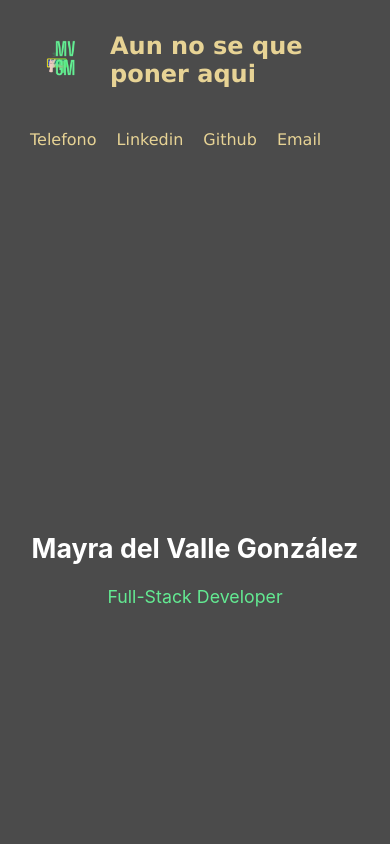
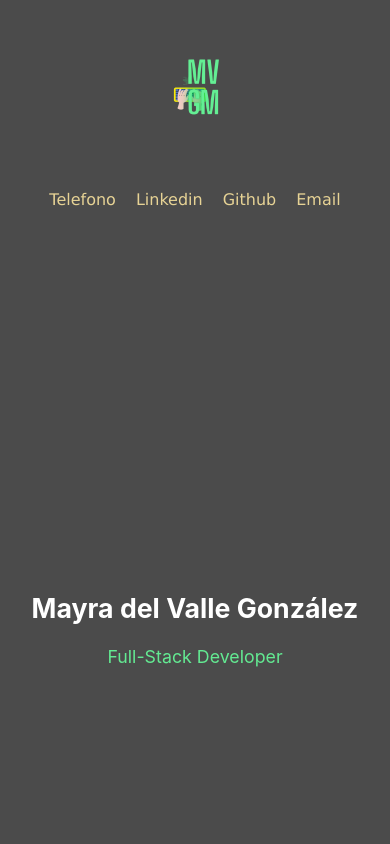
Before and after one commit to MayradelvGonzalez/MiPortfolio, a React (Create React App) app in the folder frontend/portfolio/: page / in a window 390 px wide. Shown: the top 844 px of the page. Built offline with nearby package versions, Linux system fonts and the light colour scheme; a web font is replaced by a local one.

Commit message:
agregMediaQ

```diff
--- a/frontend/portfolio/src/components/Header/Header.css
+++ b/frontend/portfolio/src/components/Header/Header.css
@@ -27,18 +27,20 @@
 .logoName{
     display: flex;
     align-items:center;
+    justify-content: center;
+
 
 }
 .logoName img{
-    width: 100px;
-    height: 100px;
+    width: 10rem;
+    height: 10rem;
     object-fit: contain;
 
 }
-.App-logo{
-    width: 50px;
-    height: 50px;
-}
+/* .App-logo{
+    width: 70px;
+    height: 70px;
+} */
 .lista {
     height: max-content;
     font-family:'Lucida Sans', 'Lucida Sans Regular', 'Lucida Grande', 'Lucida Sans Unicode', Geneva, Verdana, sans-serif;
@@ -81,3 +83,14 @@ li a{
     transform-origin: left;
     transform: scaleX(1);
   }
+
+
+  /* -------------------------------------------------- */
+@media (max-width: 600px){
+    #header{
+        height: fit-content;
+
+  flex-direction: column;
+        flex-wrap: wrap;
+    }
+}
--- a/frontend/portfolio/src/components/Header/Header.jsx
+++ b/frontend/portfolio/src/components/Header/Header.jsx
@@ -4,12 +4,12 @@ function Header() {
     return (
         <div id="header">
 
-            <div className='logoName'> <img src={LogoNsf} className="App-logo" alt="logo" /><h2 className="contacto">Aun no se que poner aqui</h2></div>
+            <div className='logoName'> <img src={LogoNsf} className="App-logo" alt="logo" /><h2 className="contacto"></h2></div>
             <div> <ul className="lista">
-                <li><a href="tel:+543815160008">Telefono</a></li>
-                <li><a href="https://www.linkedin.com/in/mayra-gonz%C3%A1lez-v/">Linkedin</a></li>
-                <li><a href="https://github.com/MayradelvGonzalez">Github</a></li>
-                <li><a href="mailto:mayradelvallegonzalez@gmail.com">Email</a>
+                <li><a href="tel:+543815160008" target='_BLANK'  rel="noopener noreferrer">Telefono</a></li>
+                <li><a href="https://www.linkedin.com/in/mayra-gonz%C3%A1lez-v/" target='_BLANK'  rel="noopener noreferrer">Linkedin</a></li>
+                <li><a href="https://github.com/MayradelvGonzalez" target='_BLANK'  rel="noopener noreferrer">Github</a></li>
+                <li><a href="mailto:mayradelvallegonzalez@gmail.com" target='_BLANK'  rel="noopener noreferrer">Email</a>
                     <span class="border border-top"></span>
                     <span class="border border-right"></span>
                     <span class="border border-bottom"></span>
```
